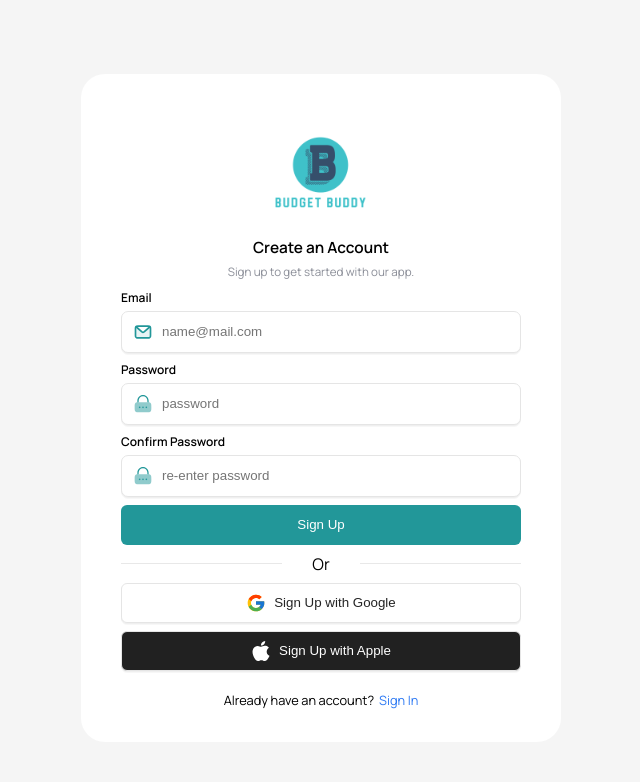
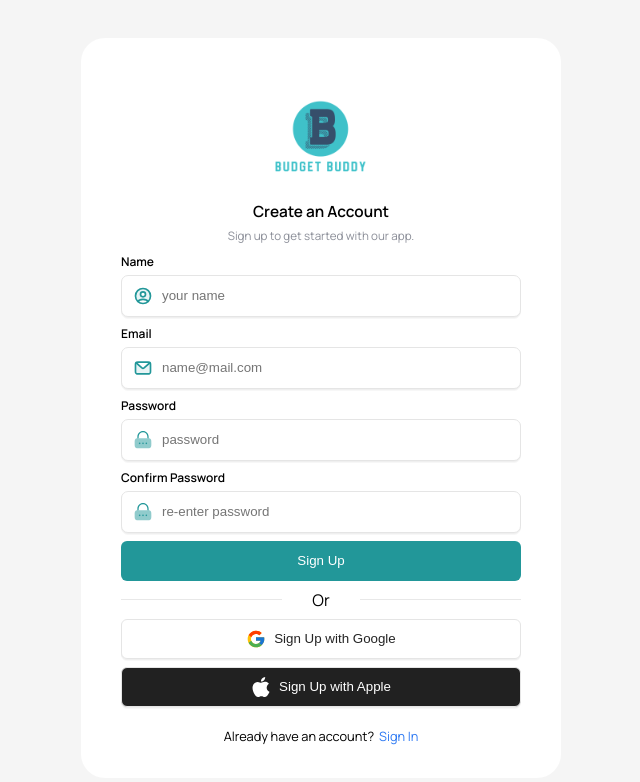
Before and after one commit to Roenan12/budget-buddy, a React (Vite) app in the folder client/: page /login in a window 1280 px wide. Both pictures are taken after a click on the element "Sign Up". Shown: the top 782 px of the page, without its empty margins (319-959 px from the left). Built offline with nearby package versions, Linux system fonts and the light colour scheme.

Commit message:
refactor: utilize auth feature with context | improve switching between login and register form UI add name input field with user icon

```diff
--- a/client/src/components/LoginForm.jsx
+++ b/client/src/components/LoginForm.jsx
@@ -1,12 +1,26 @@
-import { useState } from "react";
+import { useEffect, useState } from "react";
+import { useAuthContext } from "../contexts/AuthContext";
 import styles from "./LoginForm.module.css";
 import Button from "./Button";
+import { useNavigate } from "react-router-dom";
 
 function LoginForm() {
+  const { handleLogin, handleRegister, isAuthenticated } = useAuthContext();
   const [isSignUp, setIsSignUp] = useState(false);
+  const [name, setName] = useState("");
+  const [email, setEmail] = useState("");
+  const [password, setPassword] = useState("");
+  const [confirmPassword, setConfirmPassword] = useState("");
+  const [errors, setErrors] = useState([]);
   const [showPassword, setShowPassword] = useState(false);
-  const [password, setPassword] = useState("");
-  const [errors, setErrors] = useState([]);
+
+  const navigate = useNavigate();
+
+  useEffect(() => {
+    if (isAuthenticated) {
+      navigate("/dashboard");
+    }
+  }, [isAuthenticated, navigate]);
 
   function togglePasswordVisibility() {
     setShowPassword((prevShowPassword) => !prevShowPassword);
@@ -37,17 +51,24 @@ function LoginForm() {
     setErrors(errors);
   }
 
-  function toggleForm() {
-    setIsSignUp((prevIsSignUp) => !prevIsSignUp);
-    setErrors([]);
+  function handleSubmit(e) {
+    e.preventDefault();
+    if (!email || !password) return;
+
+    handleLogin({ email, password });
+
+    if (isSignUp) {
+      if (password !== confirmPassword) {
+        setErrors(["Passwords do not match"]);
+        return;
       }
-
-  async function handleSubmit(e) {
-    e.preventDefault();
+      handleRegister(name, email, password);
+    } else {
+      handleLogin(email, password);
+    }
   }
 
   return (
-    <>
     <form className={styles.form_container} onSubmit={handleSubmit}>
       <div className={styles.logo_container}>
         <img
@@ -66,22 +87,41 @@ function LoginForm() {
             : "Get started with our app, just create an account and enjoy your experience."}
         </span>
       </div>
+      {isSignUp && (
+        <div className={styles.input_container}>
+          <label className={styles.input_label} htmlFor="name_field">
+            Name
+          </label>
+          <div className={styles.input_wrapper}>
+            <img src="/user-icon.svg" className={styles.icon} alt="User Icon" />
+            <input
+              placeholder="your name"
+              type="text"
+              className={styles.input_field}
+              id="name_field"
+              aria-label="name_field"
+              value={name}
+              onChange={(e) => setName(e.target.value)}
+              required
+            />
+          </div>
+        </div>
+      )}
       <div className={styles.input_container}>
         <label className={styles.input_label} htmlFor="email_field">
           Email
         </label>
         <div className={styles.input_wrapper}>
-            <img
-              src="/mail-icon.svg"
-              className={styles.icon}
-              alt="Email Icon"
-            />
+          <img src="/mail-icon.svg" className={styles.icon} alt="Email Icon" />
           <input
             placeholder="name@mail.com"
             type="email"
             className={styles.input_field}
             id="email_field"
             aria-label="Email"
+            value={email}
+            onChange={(e) => setEmail(e.target.value)}
+            required
           />
         </div>
       </div>
@@ -103,6 +143,7 @@ function LoginForm() {
             aria-label="Password"
             value={password}
             onChange={handlePasswordChange}
+            required
           />
           {password && (
             <button
@@ -144,14 +185,17 @@ function LoginForm() {
               className={styles.input_field}
               id="confirm_password_field"
               aria-label="Confirm Password"
+              value={confirmPassword}
+              onChange={(e) => setConfirmPassword(e.target.value)}
+              required
             />
           </div>
         </div>
       )}
+
       <Button type="login_btn">
         <span>{isSignUp ? "Sign Up" : "Sign In"}</span>
       </Button>
-
       <div className={styles.separator}>
         <hr className={styles.line} />
         <span>Or</span>
@@ -160,9 +204,7 @@ function LoginForm() {
 
       <Button type="google_login">
         <img src="/google-icon.svg" alt="Google Icon" />
-          <span>
-            {isSignUp ? "Sign Up with Google" : "Sign In with Google"}
-          </span>
+        <span>{isSignUp ? "Sign Up with Google" : "Sign In with Google"}</span>
       </Button>
 
       <Button type="apple_login">
@@ -172,12 +214,14 @@ function LoginForm() {
 
       <p>
         {isSignUp ? "Already have an account?" : "Don't have an account?"}
-          <span className={styles.register} onClick={toggleForm}>
+        <span
+          className={styles.register}
+          onClick={() => setIsSignUp(!isSignUp)}
+        >
           {isSignUp ? "Sign In" : "Sign Up"}
         </span>
       </p>
     </form>
-    </>
   );
 }
 
```
Also changed, not shown: client/public/user-icon.svg (added). Lines whose indentation alone changed are shown as unchanged.
